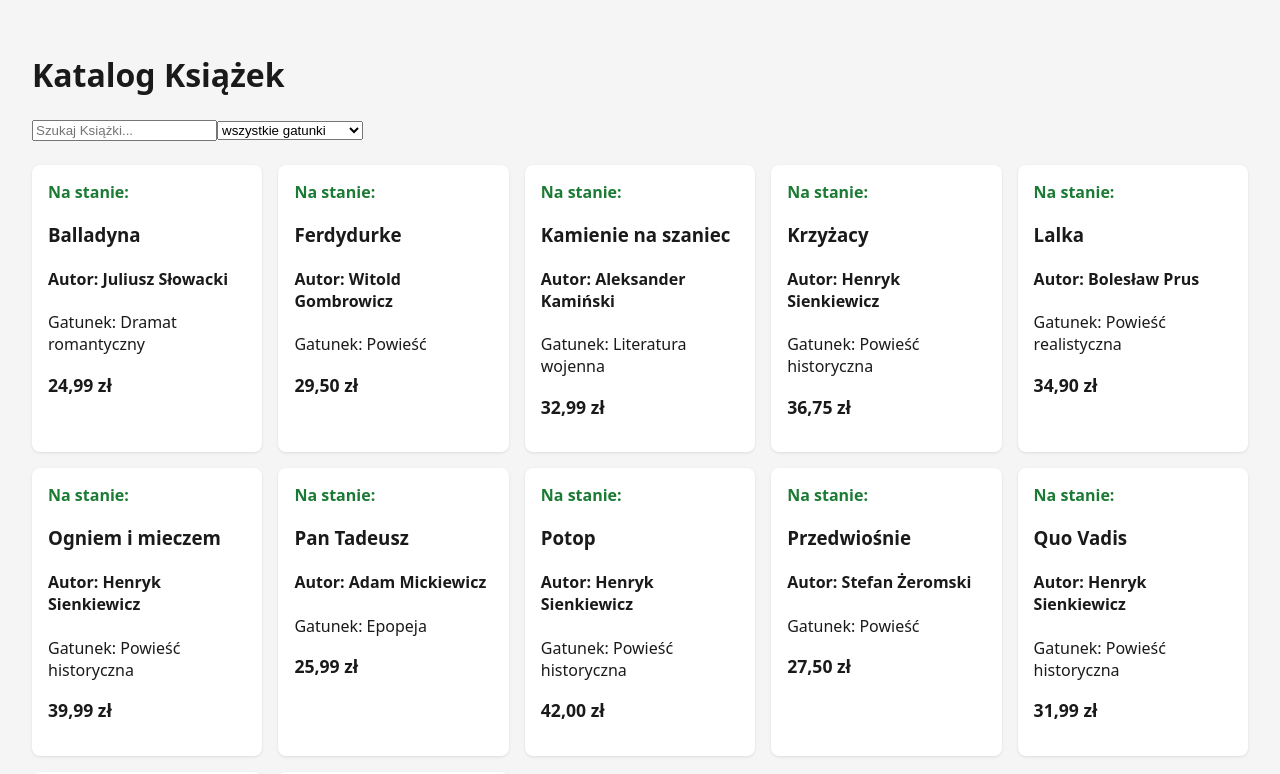
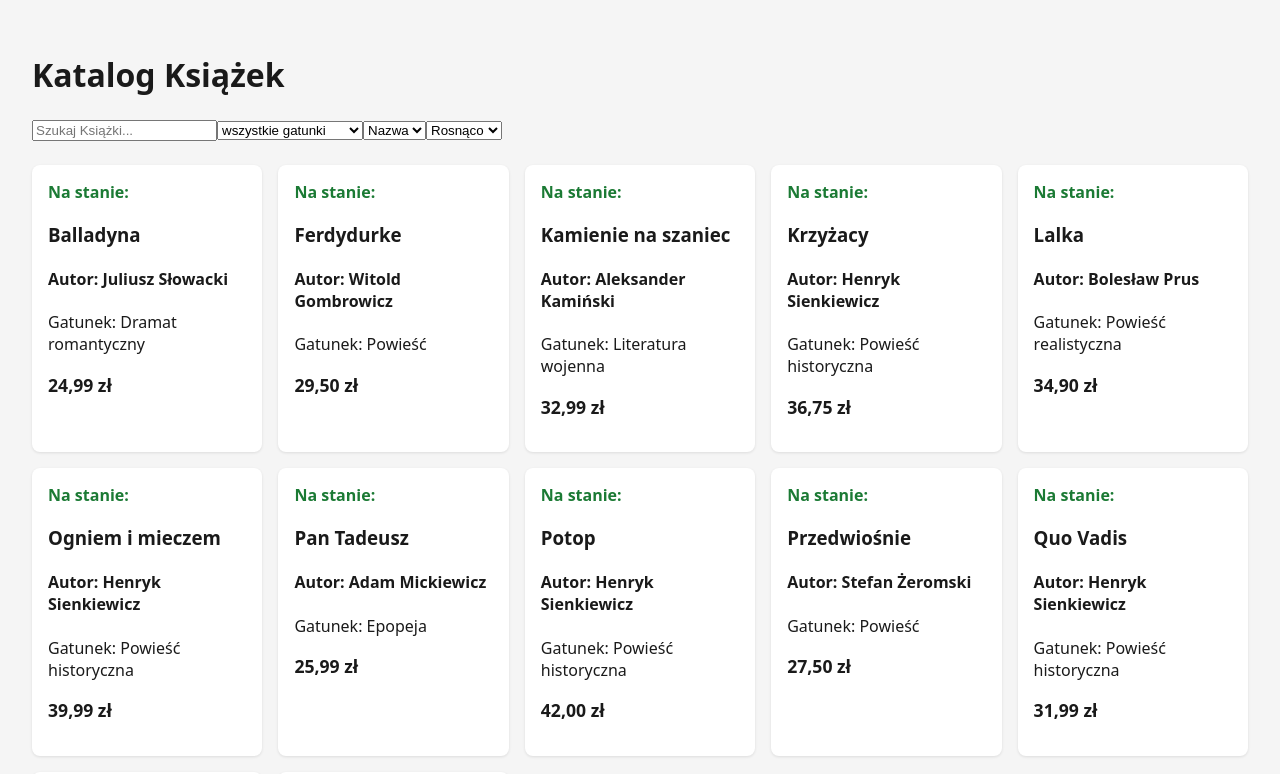
Before and after one commit to OskarSkoraZSTIL/bib-fullstack-5b-zstil, a React app in the folder frontend/: page / in a window 1280 px wide. Shown: the top 774 px of the page. Built offline with nearby package versions, Linux system fonts and the light colour scheme; the HTML template or start-up script is replaced by a standard one.

Commit message:
Zad 3.9 zrobiono

```diff
--- a/frontend/src/App.jsx
+++ b/frontend/src/App.jsx
@@ -7,14 +7,23 @@ import BookDetails from "./components/BookDetails";
 function App() {
   const [query, setQuery] = useState("");
   const [genre, setGenre] = useState("all");
+  const [sortBy, setSortBy] = useState("name");
+  const [sortDirection, setSortDirection] = useState("asc");
   const genres = ["all", ...new Set(BOOKS.map((p) => p.genre))];
   const [selected, setSelected] = useState(null);
 
 
-  const visible = BOOKS.filter((book) => {
+  const filteredBooks = BOOKS.filter((book) => {
     const matchesQuery = book.name.toLowerCase().includes(query.toLowerCase());
     const matchesGenre = genre === "all" || book.genre === genre;
     return matchesQuery && matchesGenre;
+  });
+
+  const visible = [...filteredBooks].sort((a, b) => {
+    const comparison = sortBy === "name"
+      ? a.name.localeCompare(b.name, "pl")
+      : Number(a.price) - Number(b.price);
+    return sortDirection === "asc" ? comparison : -comparison;
   });
 
   if (selected) {
@@ -35,6 +44,16 @@ function App() {
         ))}
       </select>
 
+      <select value={sortBy} onChange={(event) => setSortBy(event.target.value)}>
+        <option value="name">Nazwa</option>
+        <option value="price">Cena</option>
+      </select>
+
+      <select value={sortDirection} onChange={(event) => setSortDirection(event.target.value)}>
+        <option value="asc">Rosnąco</option>
+        <option value="desc">Malejąco</option>
+      </select>
+
       {visible.length === 0 && <p role="status">Nie znaleziono książek pasujących do wyszukiwania.</p>}
 
       <div className="grid">
```
